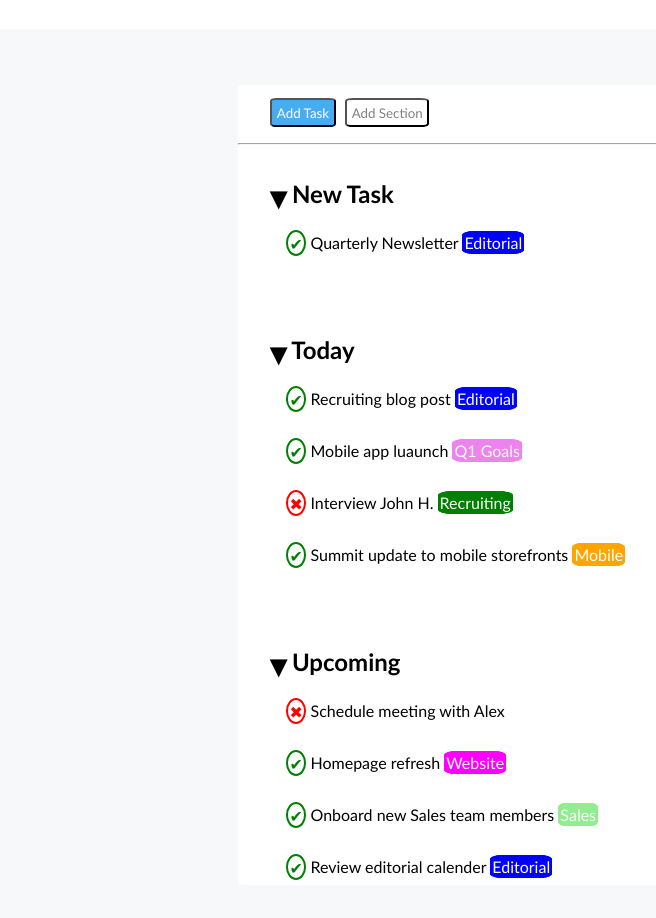
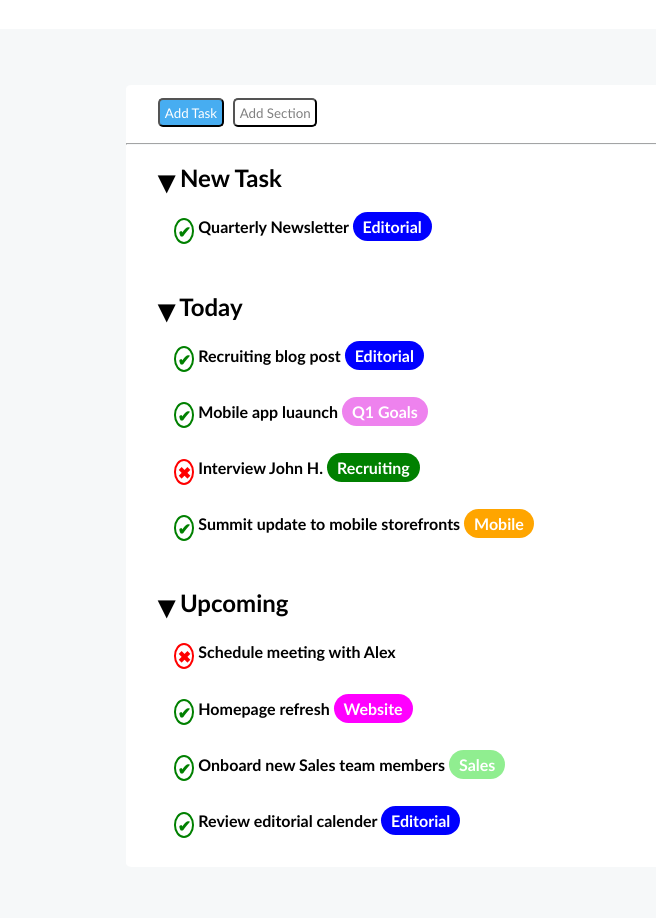
Before and after one commit to AntoninoIrrera/html-css-toboolist, a plain HTML site: page index.html in a window 1280 px wide. Shown: the part 108-1026 px from the top of the page, without its empty margins (2-658 px from the left). Drawn offline with Linux system fonts and the light colour scheme.

Commit message:
sistemazione e aggiunta css

```diff
--- a/css/style.css
+++ b/css/style.css
@@ -25,8 +25,8 @@ main{
 }
 
 .blocco-centrale{
-    width: 50rem;
-    height: 50rem;
+    width: 80%;
+    height: 80%;
     margin: 3rem auto;
     background-color: white;
     border-radius: .5%;
@@ -37,7 +37,7 @@ main{
     background-color: #47adf1;
     color: white;
     padding: .3rem;
-    border-radius: 10%;
+    border-radius: 5px;
 }
 
 #bottone-section{
@@ -45,7 +45,7 @@ main{
     color: gray;
     padding: .3rem;
     margin-left: .3rem;
-    border-radius: 10%;
+    border-radius: 5px;
 }
 
 .bottoni{
@@ -61,7 +61,7 @@ hr{
 }
 
 .new-task{
-    padding: 2rem;
+    padding: 1rem 2rem;
 }
 
 .freccia{
@@ -75,57 +75,74 @@ hr{
     border: 2px solid green;
     border-radius: 100%;
     padding: 1.5px;
+    vertical-align: sub;
 }
 
 .blu{
     border: 2px solid blue;
     background-color: blue;
     color: white;
-    border-radius: 20%;
+    border-radius: 25px;
+    padding: 5px 10px;
+    border-width: 0;
 }
 .cross{
     color: red;
     border: 2px solid red;
     border-radius: 100%;
     padding: 1.5px;
+    vertical-align: sub;
 }
 
 .today {
-    padding: 2rem;
+    padding: 1rem 2rem;
 }
 
 .upcoming {
-    padding: 2rem;
+    padding: 1rem 2rem;
 }
 
 p{
     padding: 1rem;
+    font-weight: bold;
 }
 .viola {
     border: 2px solid violet;
     background-color: violet;
     color: white;
-    border-radius: 20%;
-}.verde {
+    border-radius: 25px;
+    padding: 5px 10px;
+    border-width: 0;
+}
+.verde {
     border: 2px solid green;
     background-color: green;
     color: white;
-    border-radius: 20%;
-}.arancione {
+    border-radius: 25px;
+    padding: 5px 10px;
+    border-width: 0;
+}
+.arancione {
     border: 2px solid orange;
     background-color: orange;
     color: white;
-    border-radius: 20%;
+    border-radius: 25px;
+    padding: 5px 10px;
+    border-width: 0;
 }
 .verdino {
     border: 2px solid lightgreen;
     background-color: lightgreen;
     color: white;
-    border-radius: 20%;
+    border-radius: 25px;
+    padding: 5px 10px;
+    border-width: 0;
 }
 .magenta {
     border: 2px solid magenta;
     background-color: magenta;
     color: white;
-    border-radius: 20%;
+    border-radius: 25px;
+    padding: 5px 10px;
+    border-width: 0;
 }
```
